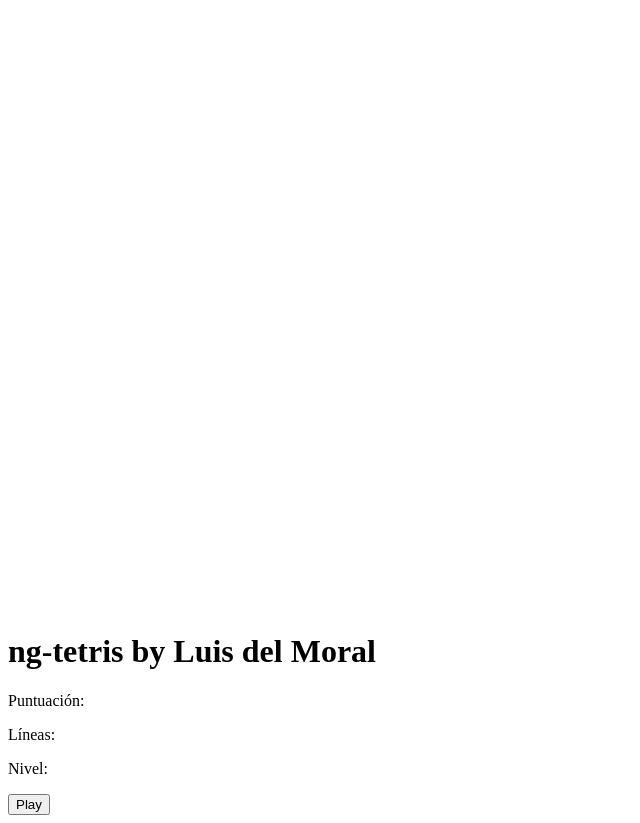
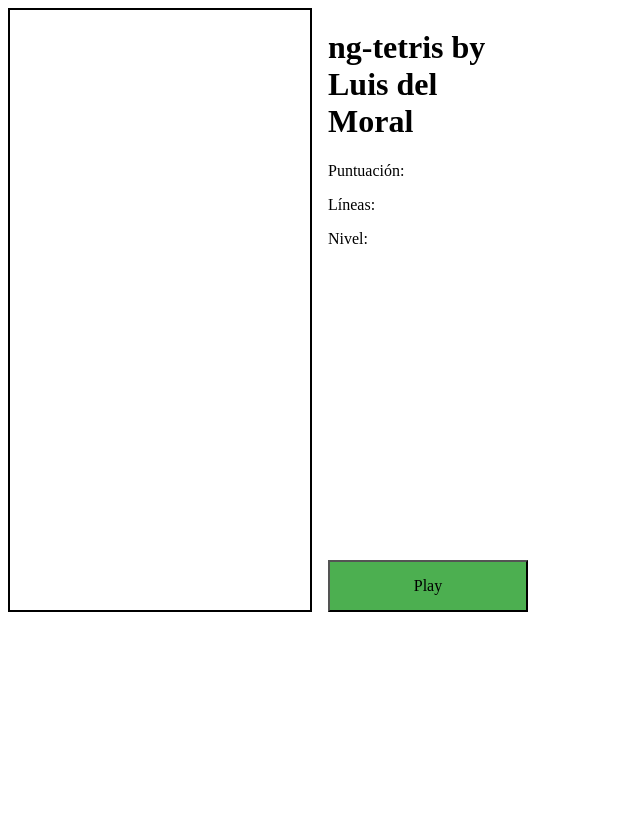
Before and after one commit to ldmoral1987/ng-tetris, an Angular app: page / in a window 1280 px wide. Shown: the whole page, without its empty margins (0-640 px from the left). After the commit the page ends 800 px from the top, so only its background shows below. Built offline with nearby package versions, Linux system fonts and the light colour scheme.

Commit message:
Configuración básica de estilos del componente board y carga de la fuente Press 2P. La fuente no se carga bien en el navegador, posiblemente porque el proyecto en local no puede cargarla o encontrarla

```diff
--- a/src/app/board/board.component.css
+++ b/src/app/board/board.component.css
@@ -0,0 +1,21 @@
+.grid {
+    display: grid;
+    grid-template-columns: 320px 200px;
+  }
+
+  .right-column {
+    display: flex;
+    flex-direction: column;
+    justify-content: space-between;
+  }
+
+  .game-board {
+    border: solid 2px;
+  }
+
+  .play-button {
+    background-color: #4caf50;
+    font-size: 16px;
+    padding: 15px 30px;
+    cursor: pointer;
+  }
--- a/src/index.html
+++ b/src/index.html
@@ -6,6 +6,8 @@
   <base href="/">
   <meta name="viewport" content="width=device-width, initial-scale=1">
   <link rel="icon" type="image/x-icon" href="favicon.ico">
+  <!-- Se importa la fuente Press START 2P, de Google APIs -->
+  <link href="https://fonts.googleapis.com/css?family=Press+Start+2P" rel=”stylesheet” />
 </head>
 <body>
   <app-root></app-root>
--- a/src/styles.css
+++ b/src/styles.css
@@ -1 +1,4 @@
-/* You can add global styles to this file, and also import other style files */
+/* Se fija la fuente de todos los componentes de las vistas del juego */
+* {
+    font-family: 'Press Start 2P', cursive;
+}
```
